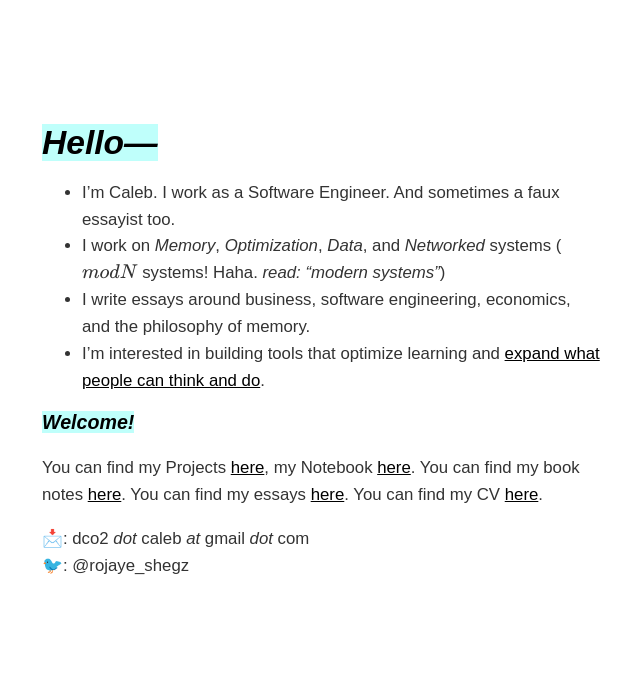
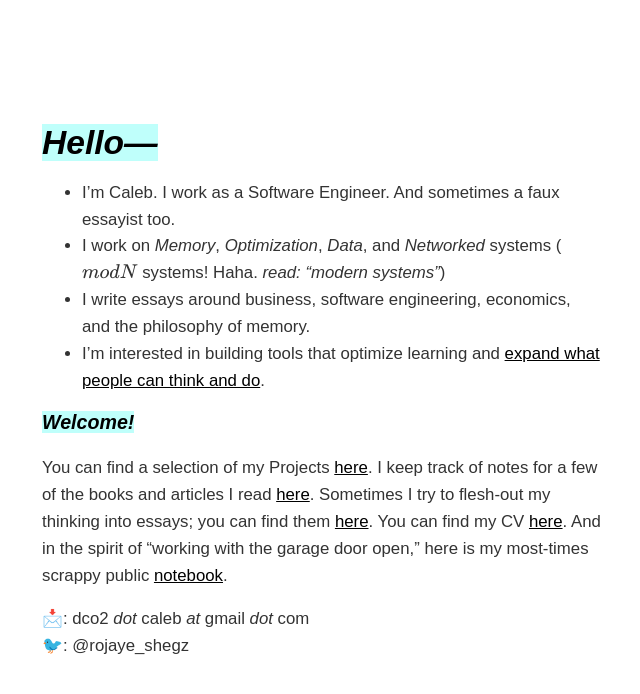
Before and after one commit to dCO2/rococo, a Jekyll site: the page built from index.md, in a window 1280 px wide. Shown: the top 694 px of the page, without its empty margins (334-974 px from the left). Built offline with Jekyll 4.4.1, drawn with Linux system fonts in a browser that asks for light colours; some web fonts are replaced; formulas are drawn with MathJax 3.

Commit message:
Update index.md

```diff
--- a/index.md
+++ b/index.md
@@ -15,7 +15,7 @@ title: Home
 
 <h3 style="background-color: #00ffef40;display: inline;"><em>Welcome!</em></h3>
 
-You can find my Projects [here](/projects/), my Notebook [here](/notes/). You can find my book notes [here](/booknotes/). You can find my essays [here](/essays/). You can find my CV [here](/CV/).
+You can find a selection of my Projects [here](/projects/). I keep track of notes for a few of the books and articles I read [here](/booknotes/). Sometimes I try to flesh-out my thinking into essays; you can find them [here](/essays/). You can find my CV [here](/CV/). And in the spirit of "working with the garage door open," here is my most-times scrappy public [notebook](/notes/).
 
 
 📩: dco2 _dot_ caleb _at_ gmail _dot_ com
```
